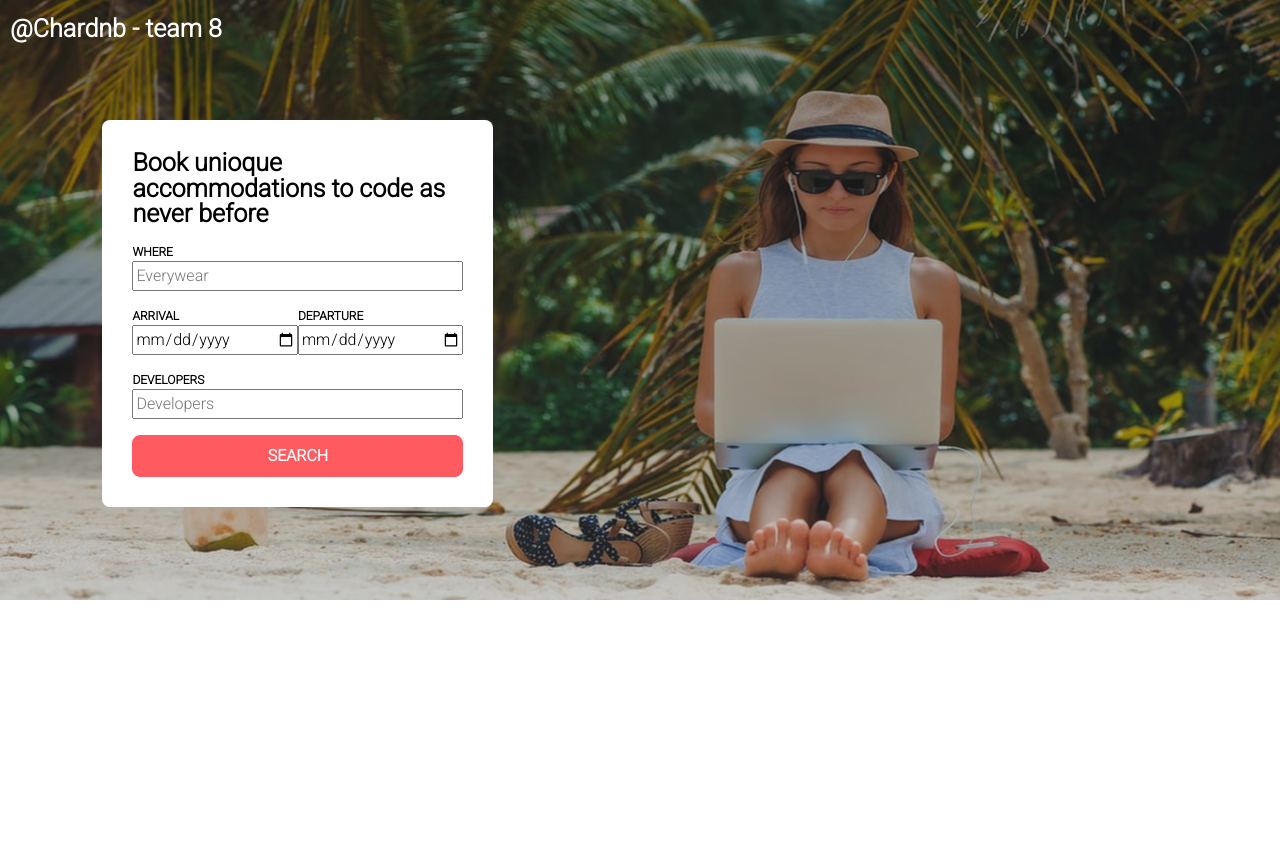
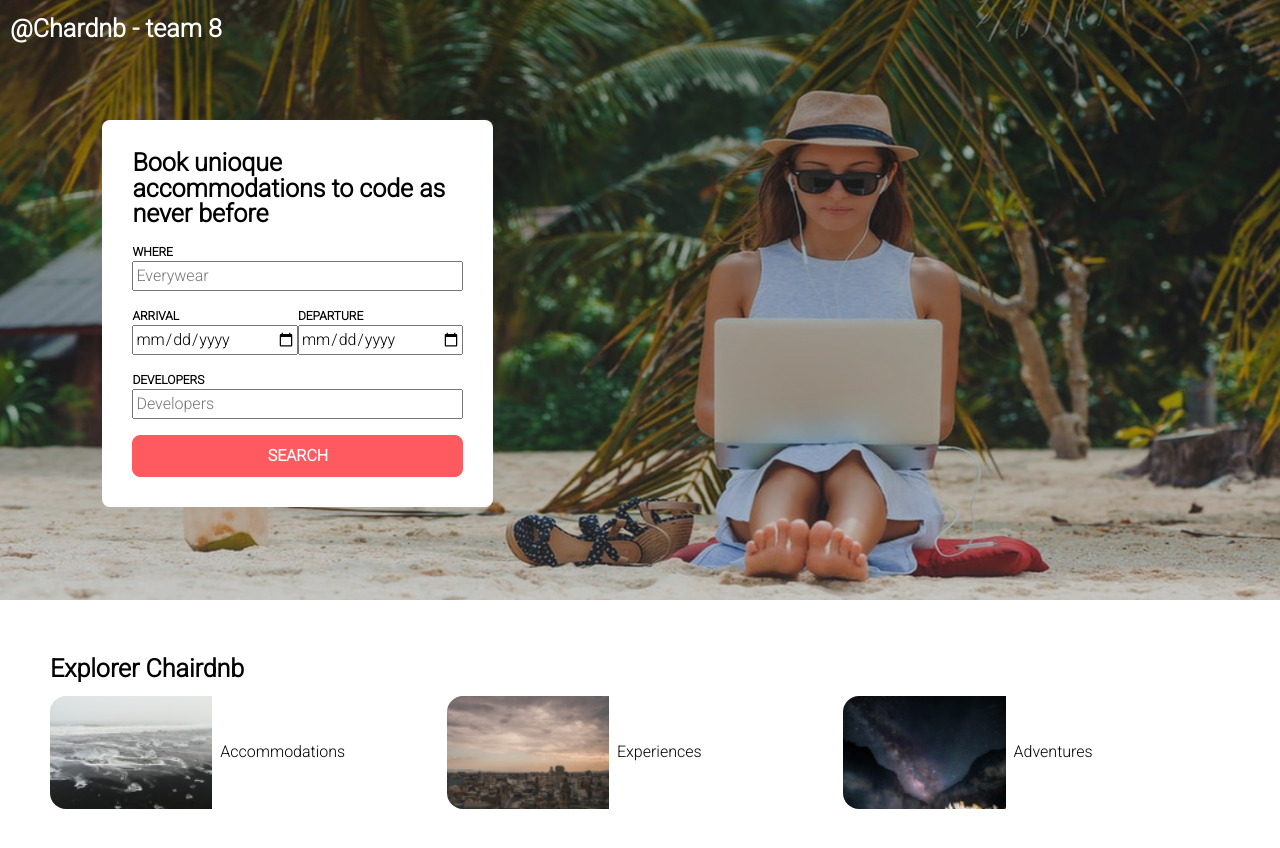
Before and after one commit to cverah/Chairdnb, a React (Vite) app: page / in a window 1280 px wide. Shown: the top 848 px of the page. Before the commit the page ends 800 px from the top, so only its background shows below. Built offline with nearby package versions, Linux system fonts and the light colour scheme.

Commit message:
add: Container, Grid, Card in ExplorerChair and then in HomePage

```diff
--- /dev/null
+++ b/src/components/Card/Card.css
@@ -0,0 +1,5 @@
+.card {
+  width: 100%;
+  height: 100%;
+  display: flex;
+}
--- /dev/null
+++ b/src/components/Card/Card.jsx
@@ -0,0 +1,25 @@
+import "./Card.css";
+import PropTypes from "prop-types";
+
+const Card = ({ children, flexDirection, gap, alignItems }) => {
+  return (
+    <div
+      className="card"
+      style={{
+        flexDirection,
+        gap,
+        alignItems: alignItems || "normal",
+      }}
+    >
+      {children}
+    </div>
+  );
+};
+
+Card.propTypes = {
+  children: PropTypes.node,
+  flexDirection: PropTypes.string,
+  gap: PropTypes.string,
+  alignItems: PropTypes.string,
+};
+export default Card;
--- /dev/null
+++ b/src/components/Container/Container.css
@@ -0,0 +1,6 @@
+.container {
+  margin: 50px;
+  display: flex;
+  flex-direction: column;
+  gap: 8px;
+}
--- /dev/null
+++ b/src/components/Container/Container.jsx
@@ -0,0 +1,11 @@
+import "./Container.css";
+import PropTypes from "prop-types";
+const Container = ({ children }) => {
+  return <div className="container">{children}</div>;
+};
+
+Container.propTypes = {
+  children: PropTypes.node,
+};
+
+export default Container;
--- /dev/null
+++ b/src/components/ExplorerChair/ExplorerChair.jsx
@@ -0,0 +1,35 @@
+import Card from "../Card/Card";
+import Container from "../Container/Container";
+import Grid from "../Grid/Grid";
+import playa from "../../assets/playa.png";
+import sunset from "../../assets/sunset.png";
+import nigth from "../../assets/nigth.png";
+
+import "../../utils_css/utils.css";
+const ExplorerChair = () => {
+  return (
+    <Container>
+      <h2 className="text-xl bold">Explorer Chairdnb</h2>
+      <Grid rows={1} columns={3}>
+        <Card flexDirection="row" gap="8px" alignItems="center">
+          <img className="width-75 border-type-c" src={playa} alt="playa.png" />
+          <p className="width-100">Accommodations</p>
+        </Card>
+        <Card flexDirection="row" gap="8px" alignItems="center">
+          <img
+            className="width-75 border-type-c"
+            src={sunset}
+            alt="sunset.png"
+          />
+          <p className="width-100">Experiences</p>
+        </Card>
+        <Card flexDirection="row" gap="8px" alignItems="center">
+          <img className="width-75 border-type-c" src={nigth} alt="nigth.png" />
+          <p className="width-100">Adventures</p>
+        </Card>
+      </Grid>
+    </Container>
+  );
+};
+
+export default ExplorerChair;
--- /dev/null
+++ b/src/components/Grid/Grid.css
@@ -0,0 +1,10 @@
+.grid {
+  display: grid;
+  /* grid-template-columns: repeat(3, 1fr);
+  grid-template-rows: repeat(2, auto); */
+  grid-gap: 10px; /* Espacio entre las columnas y filas */
+  /* max-width: 1200px; Ancho máximo del contenedor */
+  margin: 0 auto; /* Centrar el contenedor en la pantalla */
+  width: 100%;
+  grid-auto-flow: dense;
+}
--- /dev/null
+++ b/src/components/Grid/Grid.jsx
@@ -0,0 +1,23 @@
+import "./Grid.css";
+import PropTypes from "prop-types";
+const Grid = ({ rows, columns, children }) => {
+  return (
+    <div
+      className="grid"
+      style={{
+        gridTemplateRows: `repeat(${rows}, auto)`,
+        gridTemplateColumns: `repeat(${columns}, 1fr)`,
+      }}
+    >
+      {children}
+    </div>
+  );
+};
+
+Grid.propTypes = {
+  rows: PropTypes.oneOfType([PropTypes.number, PropTypes.string]),
+  columns: PropTypes.oneOfType([PropTypes.number, PropTypes.string]),
+  children: PropTypes.node,
+};
+
+export default Grid;
--- a/src/pages/HomePage.jsx
+++ b/src/pages/HomePage.jsx
@@ -1,3 +1,4 @@
+import ExplorerChair from "../components/ExplorerChair/ExplorerChair";
 import Header from "../components/Header/Header";
 import SearchForm from "../components/SearchForm/SearchForm";
 
@@ -7,6 +8,7 @@ const HomePage = () => {
       <Header>
         <SearchForm />
       </Header>
+      <ExplorerChair />
     </>
   );
 };
```
